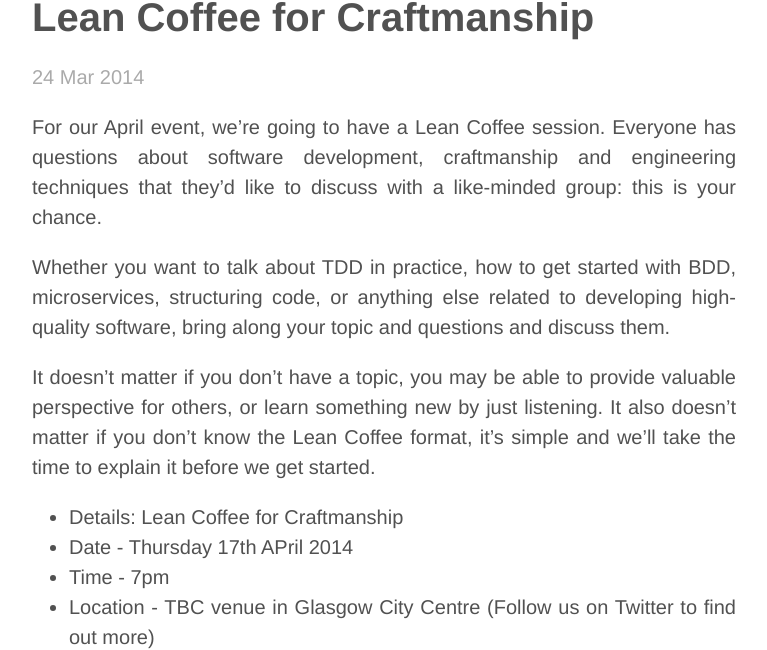
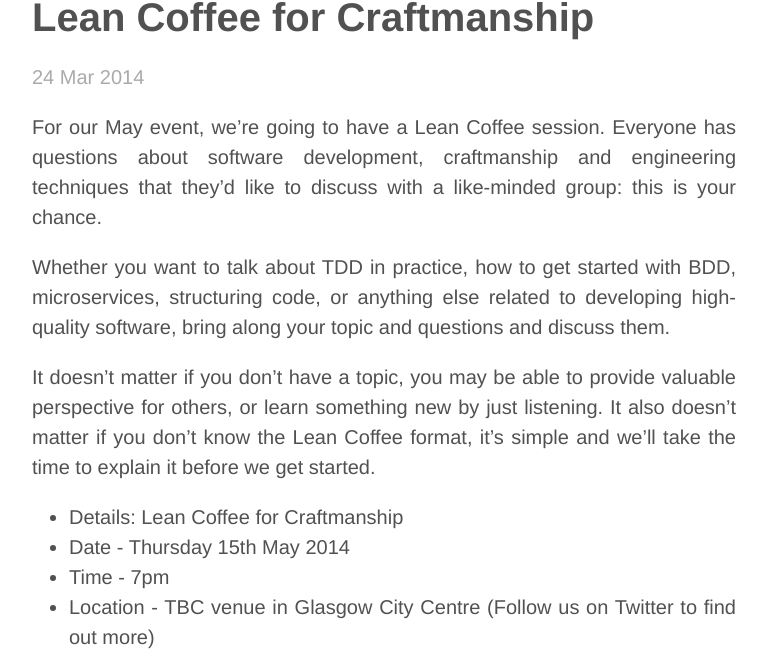
Before and after one commit to codecraftuk/codecraftuk.github.io, a Jekyll site: the page built from _posts/2014-03-24-lean-coffee.md, in a window 1280 px wide. Shown: the part 139-789 px from the top of the page, without its empty margins (256-1023 px from the left). Built offline with Jekyll 4.4.1, drawn with Linux system fonts in a browser that asks for light colours; Markdown is read by kramdown in place of the engine named in the settings.

Commit message:
Updating for easter break

```diff
--- a/_posts/2014-03-24-lean-coffee.md
+++ b/_posts/2014-03-24-lean-coffee.md
@@ -3,13 +3,13 @@ layout: post
 title: Lean Coffee for Craftmanship
 ---
 
-For our April event, we're going to have a Lean Coffee session. Everyone has questions about software development, craftmanship and engineering techniques that they'd like to discuss with a like-minded group: this is your chance.
+For our May event, we're going to have a Lean Coffee session. Everyone has questions about software development, craftmanship and engineering techniques that they'd like to discuss with a like-minded group: this is your chance.
 
 Whether you want to talk about TDD in practice, how to get started with BDD, microservices, structuring code, or anything else related to developing high-quality software, bring along your topic and questions and discuss them.
 
 It doesn't matter if you don't have a topic, you may be able to provide valuable perspective for others, or learn something new by just listening. It also doesn't matter if you don't know the Lean Coffee format, it's simple and we'll take the time to explain it before we get started.
 
 * Details: Lean Coffee for Craftmanship
-* Date - Thursday 17th APril 2014
+* Date - Thursday 15th May 2014
 * Time - 7pm
 * Location - TBC venue in Glasgow City Centre (Follow us on Twitter to find out more)
```
Also changed, not shown: index.html (+13 -2 lines).
